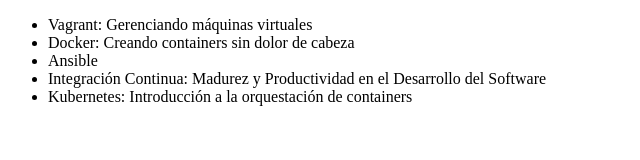
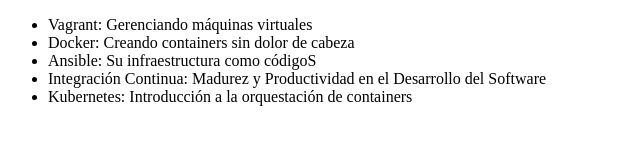
Before and after one commit to webDario/alura-git, a plain HTML site: page index.html in a window 1280 px wide. Shown: the whole page, without its empty margins (0-640 px from the left). Drawn offline with Linux system fonts and the light colour scheme.

Commit message:
Modificando el nombre del curso de Ansible

```diff
--- a/index.html
+++ b/index.html
@@ -8,7 +8,7 @@
         <ul>
             <li>Vagrant: Gerenciando máquinas virtuales</li>
             <li>Docker: Creando containers sin dolor de cabeza</li>
-            <li>Ansible</li>
+            <li>Ansible: Su infraestructura como códigoS</li>
             <li>Integración Continua: Madurez y Productividad en el Desarrollo del Software</li>
             <li>Kubernetes: Introducción a la orquestación de containers</li>
         </ul>
```
